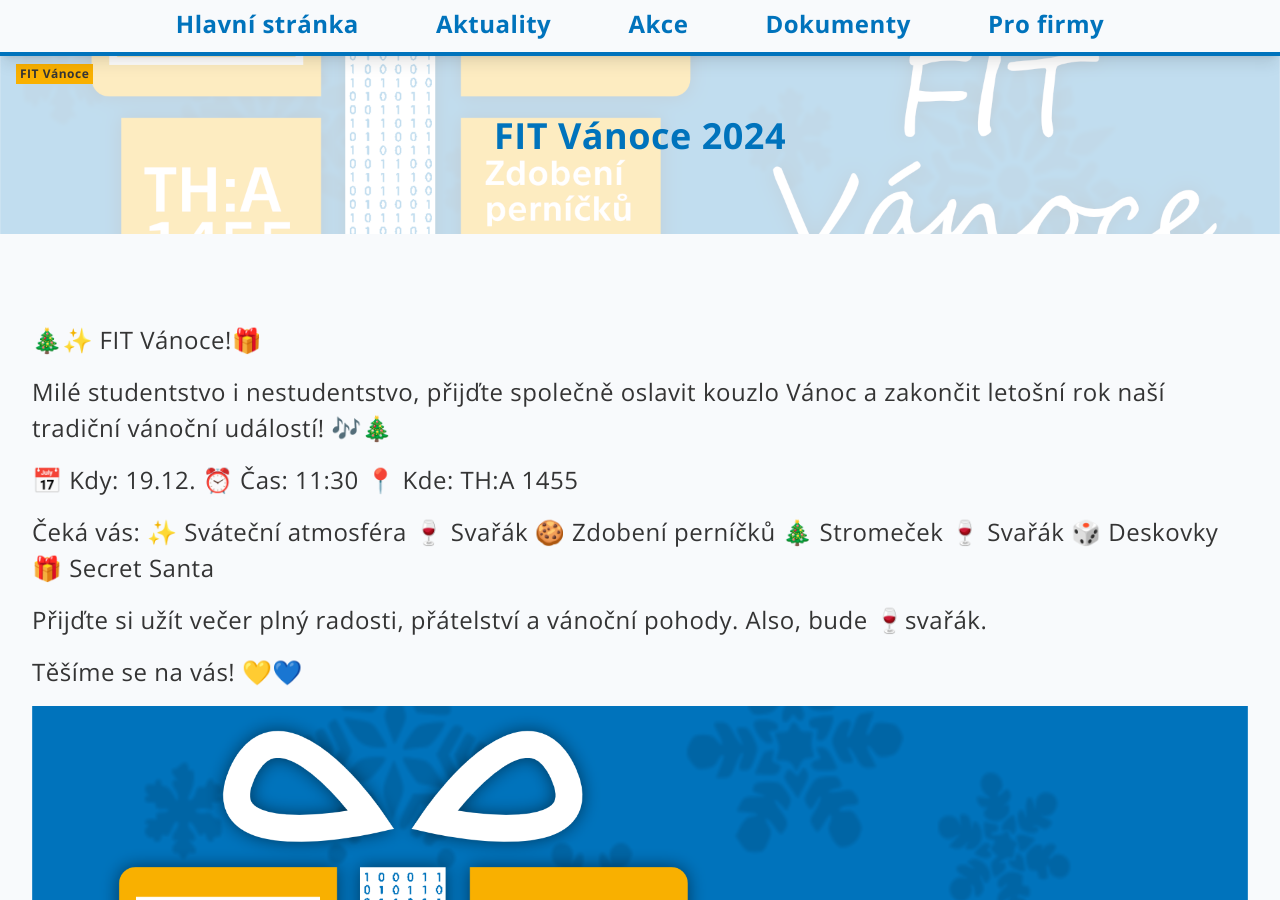
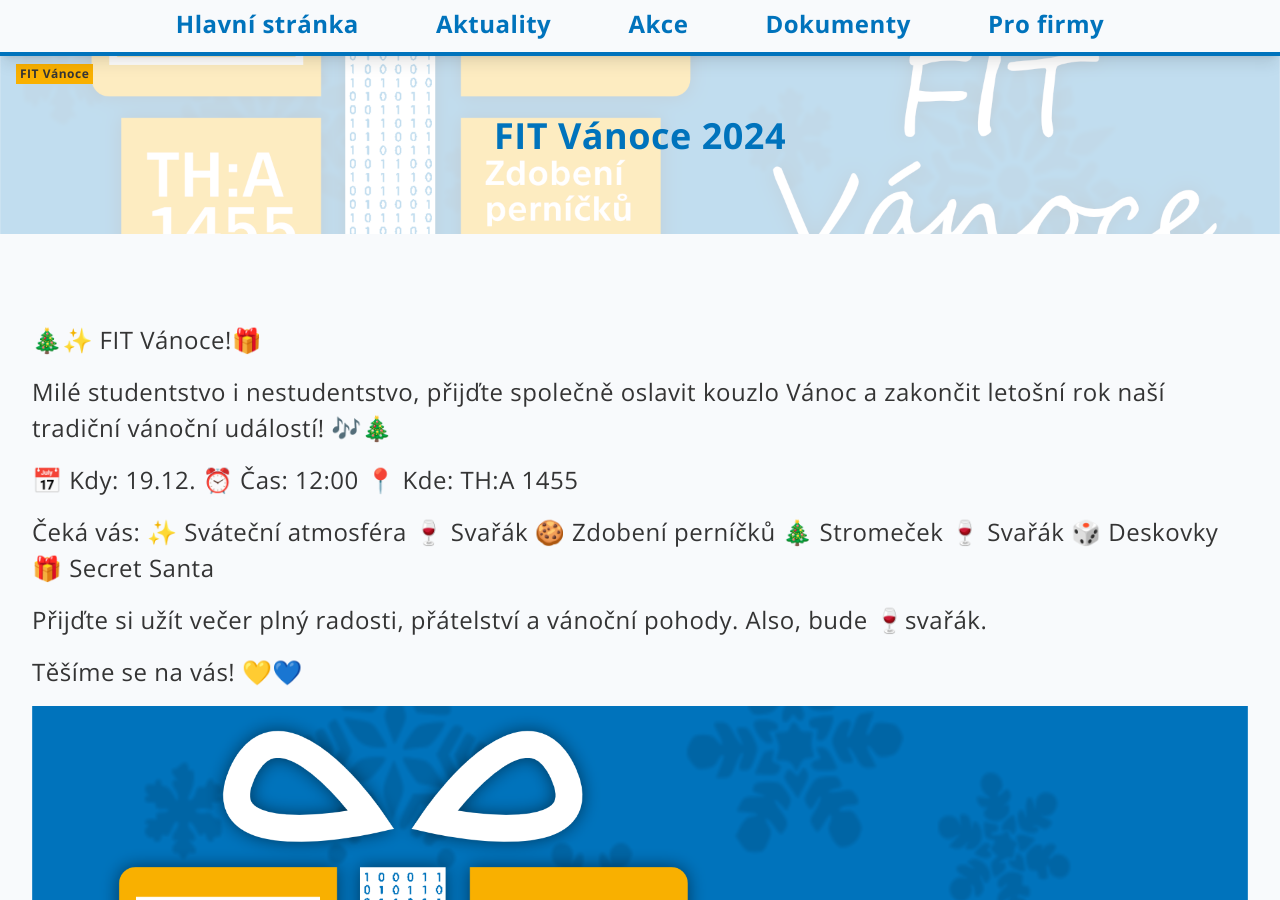
Before and after one commit to klubFITpp/klubfitpp, a Jekyll site: the page built from _events/2024-12-19-fit-vanoce.md, in a window 1280 px wide and 900 px high. Built offline with Jekyll 4.4.1, drawn with Linux system fonts in a browser that asks for light colours.

Commit message:
AKCE: Vanoce - zmena zacatku

```diff
--- a/_events/2024-12-19-fit-vanoce.md
+++ b/_events/2024-12-19-fit-vanoce.md
@@ -14,7 +14,7 @@ Milé studentstvo i nestudentstvo,
 přijďte společně oslavit kouzlo Vánoc a zakončit letošní rok naší tradiční vánoční událostí! 🎶🎄
 
 📅 Kdy: 19.12.
-⏰ Čas: 11:30
+⏰ Čas: 12:00
 📍 Kde: TH:A 1455
 
 Čeká vás:
```
Also changed, not shown: assets/images/event/fit-vanoce-24.png.
